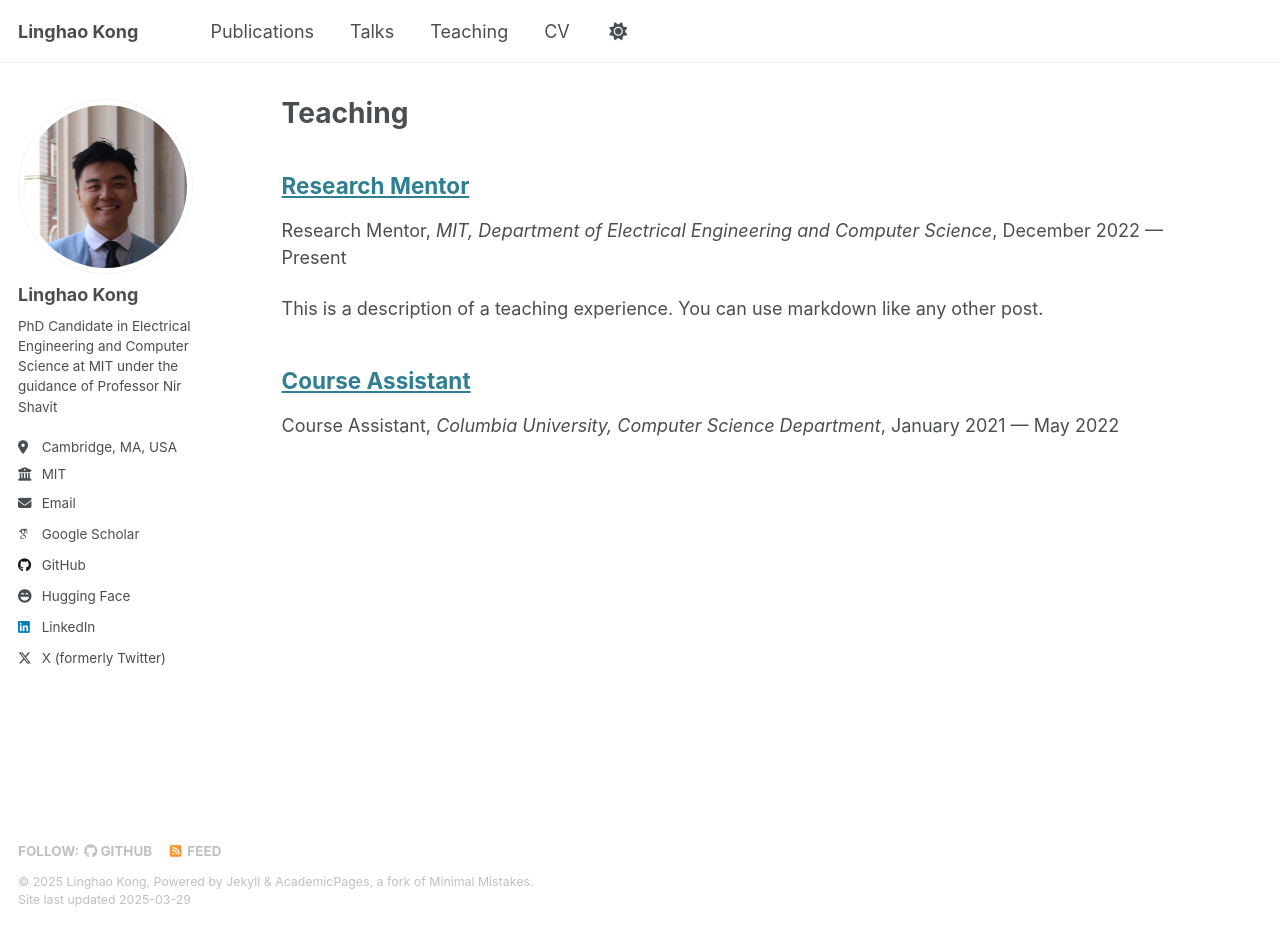
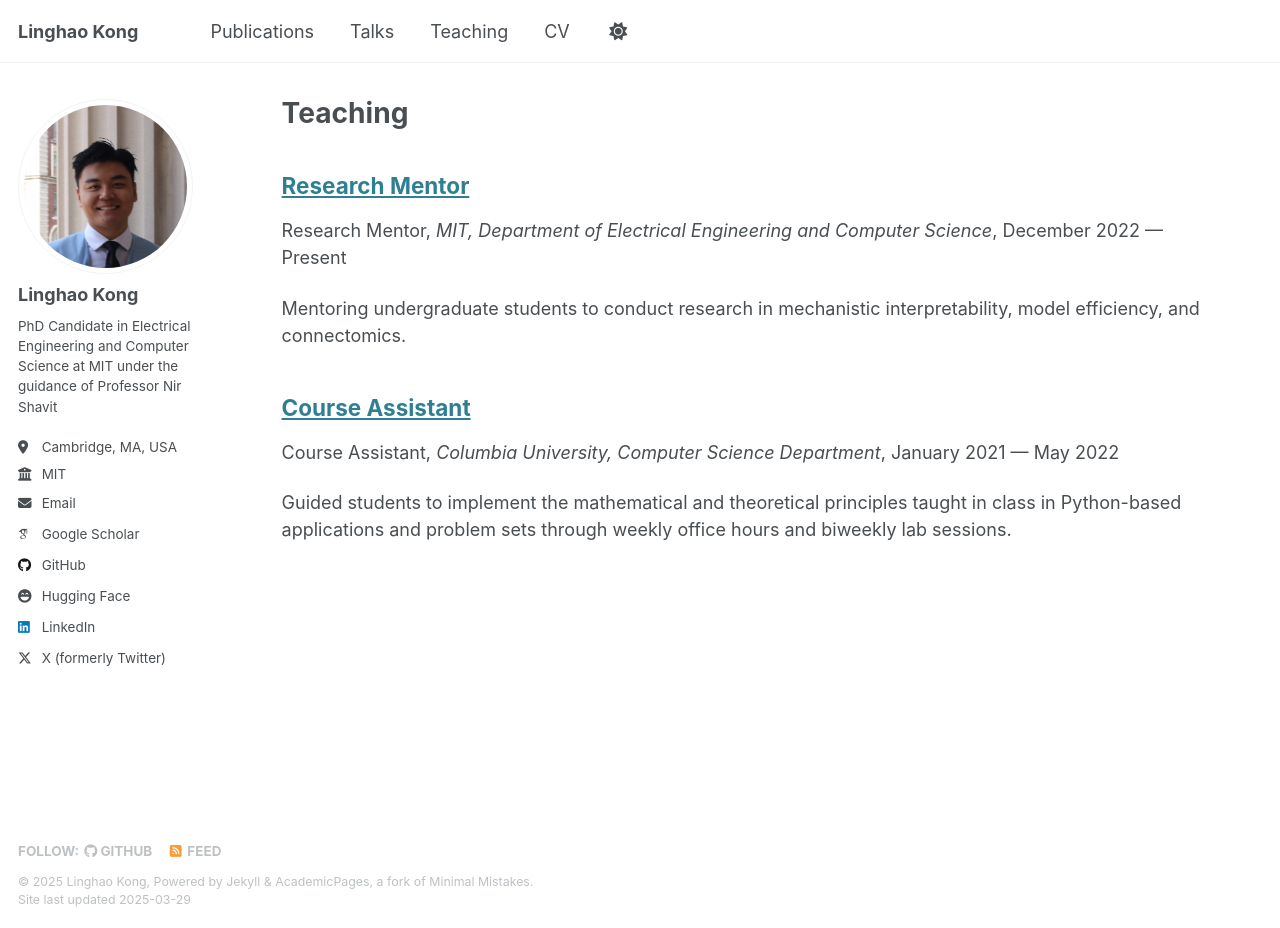
Before and after one commit to Lin-K76/Lin-K76.github.io, a Jekyll site: the page built from _pages/teaching.html, in a window 1280 px wide and 928 px high. Built offline with Jekyll 4.4.1, drawn with Linux system fonts in a browser that asks for light colours; some web fonts are replaced.

Commit message:
Adds more teaching details

```diff
--- a/_teaching/2021-course.md
+++ b/_teaching/2021-course.md
@@ -7,15 +7,14 @@ venue: "Columbia University, Computer Science Department"
 date: 2021-01-01
 dateend: 2022-05-01
 location: "New York, NY, USA"
-excerpt: ''
+excerpt: 'Guided students to implement the mathematical and theoretical principles taught in class in Python-based applications and problem sets through weekly office hours and biweekly lab sessions.'
 ---
 
 Guided students to implement the mathematical and theoretical principles taught in class in Python-based applications and problem sets through weekly office hours and biweekly lab sessions.
 
-<strong>COMS W4701 Artificial Intelligence</strong>
+## Courses taught:
 
-<strong>COMS W4733 Computational Aspects of Robotics</strong>
-
-<strong>COMS W4701 Artificial Intelligence</strong>
-
-<strong>COMS W3251 Computational Linear Algebra</strong>
+- COMS W4701 Artificial Intelligence &mdash; Spring 2022
+- COMS W4733 Computational Aspects of Robotics &mdash; Fall 2021
+- COMS W4701 Artificial Intelligence &mdash; Summer 2021
+- COMS W3251 Computational Linear Algebra &mdash; Spring 2021
--- a/_teaching/2022-research.md
+++ b/_teaching/2022-research.md
@@ -7,15 +7,12 @@ venue: "MIT, Department of Electrical Engineering and Computer Science"
 date: 2022-12-01
 dateend: 'present'
 location: "Boston, MA, USA"
+excerpt: 'Mentoring undergraduate students to conduct research in mechanistic interpretability, model efficiency, and connectomics.'
 ---
 
-This is a description of a teaching experience. You can use markdown like any other post.
+Mentoring undergraduate students to conduct research in mechanistic interpretability, model efficiency, and connectomics.
 
-Heading 1
-======
+## Graduated Mentees:
 
-Heading 2
-======
-
-Heading 3
-======
+- Heidi Durresi, now PhD candidate at MIT &mdash; September 2023 to September 2024
+- Neehal Tumma, now PhD candidate at MIT &mdash; December 2022 to May 2024
```
